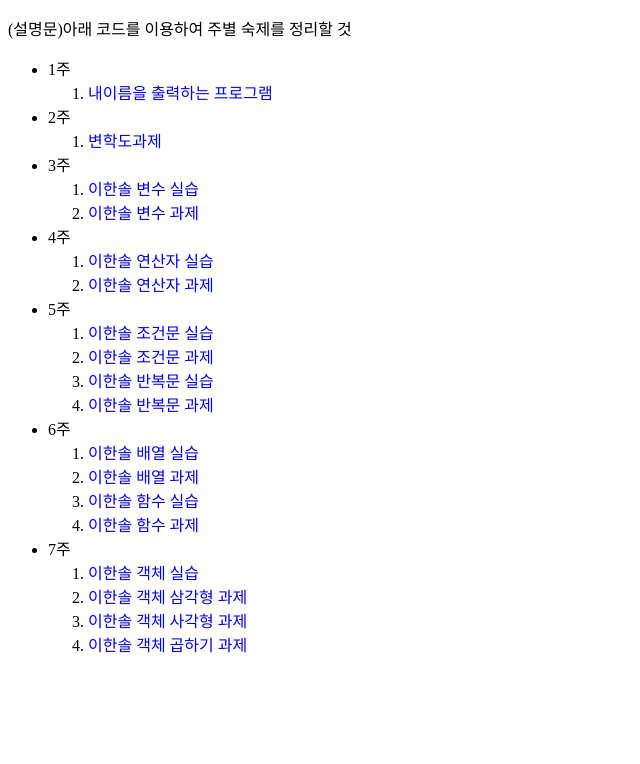
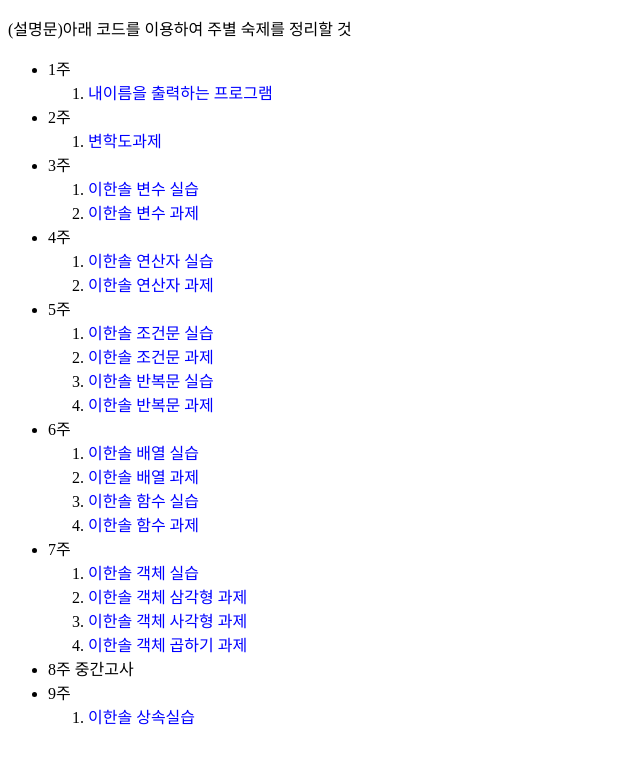
Before and after one commit to Hansol928/Hansol928.github.io, a plain HTML site: page index.html in a window 1280 px wide. Shown: the whole page, without its empty margins (0-640 px from the left). Drawn offline with nearby package versions, Linux system fonts and the light colour scheme.

Commit message:
Update index.html

```diff
--- a/index.html
+++ b/index.html
@@ -44,13 +44,18 @@ a:active{color:red;text-decoration:none;}
      <li><a href="http://hansol928.github.io/191016/1910163.html">이한솔 함수 실습</a></li>
    <li><a href="http://hansol928.github.io/191016/1910164.html">이한솔 함수 과제</a></li>
   </ol>
-         <li id="week06">7주</li>
+         <li id="week07">7주</li>
    <ol type="7">
   <li><a href="http://hansol928.github.io/191017/1910171.html">이한솔 객체 실습</a></li>
   <li><a href="http://Hansol928.github.io/333.html">이한솔 객체 삼각형 과제</a></li>
    <li><a href="http://Hansol928.github.io/444.html">이한솔 객체 사각형 과제</a></li>
      <li><a href="http://Hansol928.github.io/xxx.html">이한솔 객체 곱하기 과제</a></li>
   </ol>
+    <li id="week09">8주 중간고사</li>
+     <li id="week09">9주</li>
+   <ol type="7">
+  <li><a href="http://hansol928.github.io/191106/191106.html">이한솔 상속실습</a></li>
+  </ol>
   </ul>
 </section>
 </body>
```
